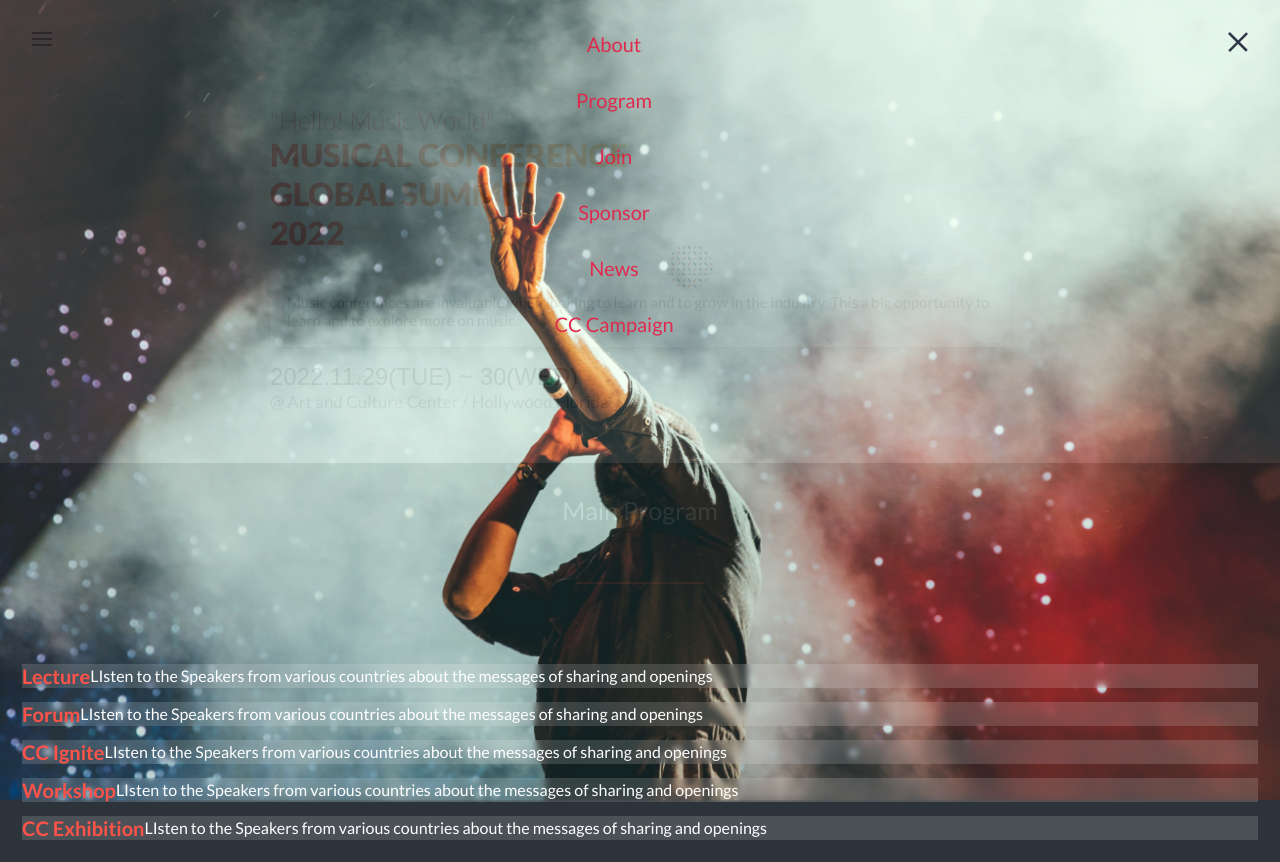
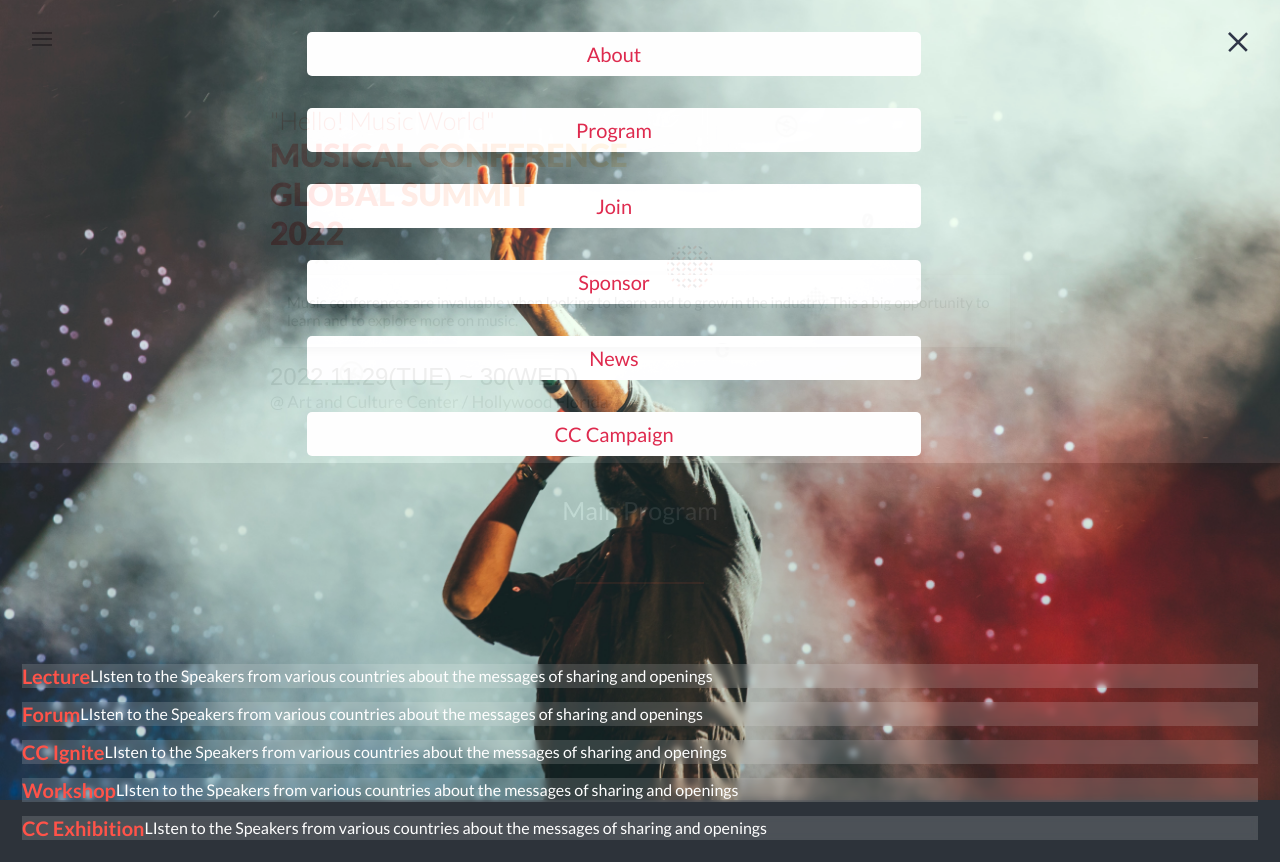
Before and after one commit to solorics/Capstone_Project, a website: page index.html in a window 1280 px wide. Drawn offline with Linux system fonts and the light colour scheme; a web font is replaced by a local one.

```diff
--- a/style.css
+++ b/style.css
@@ -65,9 +65,19 @@
   font-size: 20px;
 }
 
+.mobile-link {
+  padding: 10px;
+  background: #fff;
+  border-radius: 5px;
+  width: 50%;
+  text-align: center;
+  transition: 1s;
+}
+
 .mobile-link:hover {
   padding: 10px;
   background: #303030;
+  border-radius: 5px;
   width: 50%;
   text-align: center;
   transition: 1s;
```
